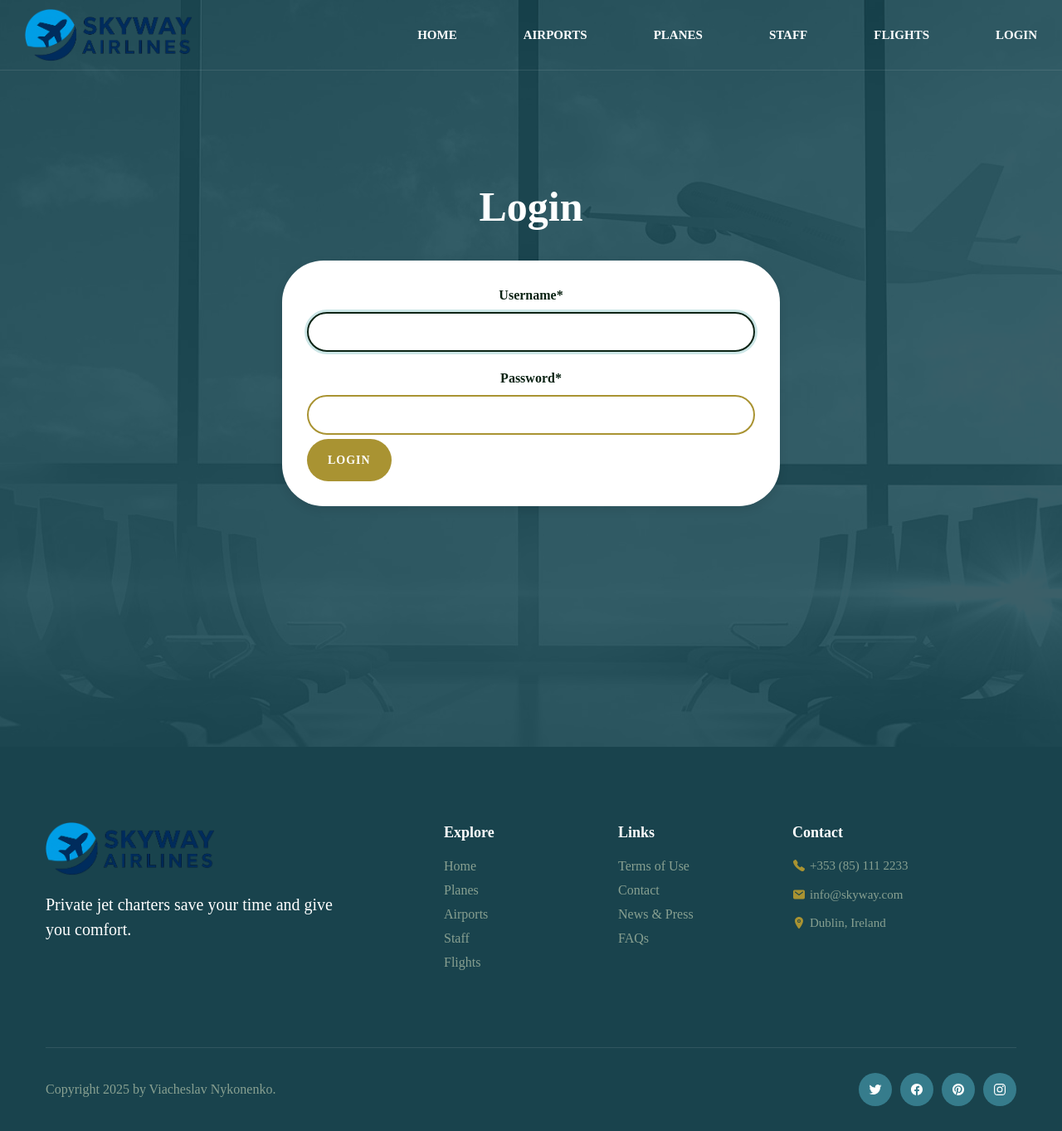
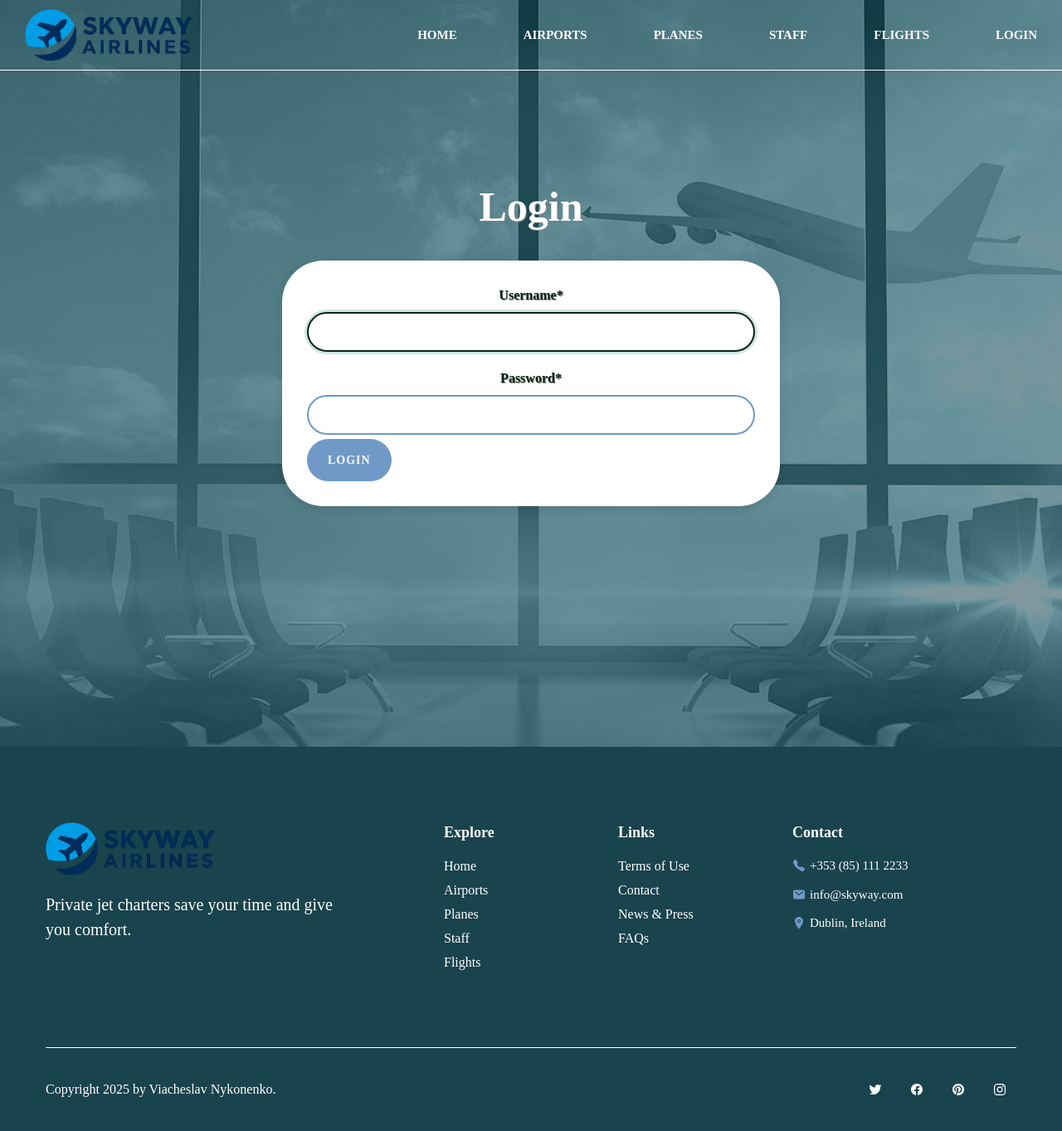
Before and after one commit to Slava-Nykonenko/skyway-airlines, a Django app: page /accounts/login/ in a window 1280 px wide. Shown: the whole page at 83% size. Run offline with Django 5.2, Linux system fonts and the light colour scheme; some libraries are stand-ins or nearby versions.

Commit message:
changed color scheme in styles.css

```diff
--- a/management/urls.py
+++ b/management/urls.py
@@ -37,8 +37,11 @@ from management.views import (
     AirportDeleteView,
     PlaneDeleteView,
     StaffDeleteView,
-    FlightDeleteView, toggle_assign_to_plane, toggle_assign_to_airport
+    FlightDeleteView,
+    toggle_assign_to_plane,
+    toggle_assign_to_airport
 )
+
 
 urlpatterns = [
     path("", index, name="index"),
@@ -65,5 +68,4 @@ urlpatterns = [
     path("planes/<int:pk>/toggle/", toggle_assign_to_plane, name="toggle-assign-to-plane"),
     path("airports/<int:pk>/toggle/", toggle_assign_to_airport, name="toggle-assign-to-airport")
 ]
-
 app_name = "management"
--- a/static/css/style.css
+++ b/static/css/style.css
@@ -1,36 +1,19 @@
+/*-----------------------------------*\
+  VARIABLES
+\*-----------------------------------*/
 :root {
-
-  /**
-   * colors
-   */
-
-  --british-racing-green: hsl(191, 44%, 38%);
+  /* COLORS */
   --phthalo-green-1: hsl(143, 54%, 9%);
   --phthalo-green-2: hsl(191, 51%, 20%);
-  --phthalo-green-3: hsl(144, 54%, 11%);
-  --phthalo-green_30: hsla(144, 51%, 15%, 0.3);
-  --morning-blue: hsl(143, 11%, 58%);
-  --satin-sheen-gold: hsl(49, 54%, 43%);
+  --morning-blue: hsl(0, 0%, 100%);
+  --medium-light-blue: hsl(212, 44%, 61%);
   --vegas-gold: hsl(48, 40%, 51%);
-  --medium-champagne: hsl(49, 63%, 81%);
   --baby-powder: hsl(51, 33%, 96%);
-  --light-gray: hsl(0, 0%, 80%);
-  --white_10: hsl(0, 0%, 100%, 0.1);
+  --white-10: hsla(0, 0%, 100%, 0.1);
   --white: hsl(0, 0%, 100%);
-  --black_50: hsla(0, 0%, 0%, 0.5);
 
-  /**
-   * gradient
-   */
-
-  --gradient-1: linear-gradient(180deg, hsla(137, 40%, 12%, 0) 47%, hsla(137, 40%, 12%, 0.89) 96%);
-
-  /**
-   * typography
-   */
-
+  /* TYPOGRAPHY */
   --ff-dm-sans: 'DM Sans', sans-serif;
-
   --fs-1: 4rem;
   --fs-2: 3.4rem;
   --fs-3: 3rem;
@@ -41,40 +24,26 @@
   --fs-8: 1.4rem;
 
   --fw-400: 400;
+  --fw-500: 500;
+  --fw-600: 600;
   --fw-700: 700;
-  --fw-600: 600;
-  --fw-500: 500;
 
-  /**
-   * spacing
-   */
-
+  /* SPACING */
   --section-padding: 120px;
 
-  /**
-   * shadow
-   */
-
-  --shadow: 0px 10px 60px 0px hsla(0, 0%, 0%, 0.25);
-
-  /**
-   * radius
-   */
-
+  /* BORDER RADIUS */
   --radius-pill: 50px;
   --radius-circle: 50%;
 
-  /**
-   * transition
-   */
+  /* SHADOWS */
+  --shadow: 0px 10px 60px hsla(0,0%,0%,0.25);
 
+  /* TRANSITION */
   --transition-1: 0.25s ease;
   --transition-2: 0.5s ease;
   --cubic-in: cubic-bezier(0.51, 0.03, 0.64, 0.28);
   --cubic-out: cubic-bezier(0.33, 0.85, 0.4, 0.96);
-
 }
-
 
 /*-----------------------------------*\
   #RESET
@@ -225,7 +194,7 @@ body.active { overflow: hidden; }
   left: 0;
   width: 100%;
   z-index: 4;
-  border-block-end: 1px solid var(--white_10);
+  border-block-end: 1px solid var(--white);
 }
 
 .header .container {
@@ -248,9 +217,9 @@ body.active { overflow: hidden; }
   transition: 0.25s var(--cubic-in);
 }
 
-.navbar-list { border-block-start: 1px solid var(--white_10); }
+.navbar-list { border-block-start: 1px solid var(--white); }
 
-.navbar-item { border-block-end: 1px solid var(--white_10); }
+.navbar-item { border-block-end: 1px solid var(--white); }
 
 .navbar-link {
   color: var(--white);
@@ -272,6 +241,7 @@ body.active { overflow: hidden; }
   background-color: var(--phthalo-green-2);
   color: var(--white);
   text-align: center;
+  text-shadow: 1px 1px 0 grey;
   padding-block: 200px 250px;
   z-index: 1;
 }
@@ -285,7 +255,7 @@ body.active { overflow: hidden; }
   background-size: cover;
   background-position: center;
   mix-blend-mode: luminosity;
-  opacity: 0.15;
+  opacity: 0.45;
   z-index: -1;
 }
 
@@ -359,7 +329,7 @@ body.active { overflow: hidden; }
 .form-wrapper .form-control {
   width: 100%;
   padding: 10px 14px;
-  border: 2px solid var(--satin-sheen-gold);
+  border: 2px solid var(--medium-light-blue);
   border-radius: var(--radius-pill);
   font-size: 16px;
   box-sizing: border-box;
@@ -639,17 +617,17 @@ h3 {
 
 .footer-list-item ion-icon {
   flex-shrink: 0;
-  color: var(--satin-sheen-gold);
+  color: var(--medium-light-blue);
 }
 
 .footer-list-item .footer-link { margin-block-start: 0; }
 
 .footer-list-item :is(.footer-link, .address) { font-size: var(--fs-7); }
 
-.footer-list-item .footer-link:is(:hover, :focus) { color: var(--satin-sheen-gold); }
+.footer-list-item .footer-link:is(:hover, :focus) { color: var(--medium-light-blue); }
 
 .footer-bottom {
-  border-block-start: 1px solid var(--white_10);
+  border-block-start: 1px solid var(--white);
   padding-block: 30px;
   text-align: center;
 }
@@ -662,7 +640,6 @@ h3 {
 }
 
 .social-link {
-  background-color: var(--british-racing-green);
   color: var(--white);
   padding: 12px;
   border-radius: var(--radius-circle);
--- a/templates/base.html
+++ b/templates/base.html
@@ -82,11 +82,11 @@
           </li>
 
           <li>
-            <a href="{% url 'management:planes' %}" class="footer-link">Planes</a>
+            <a href="{% url 'management:airports' %}" class="footer-link">Airports</a>
           </li>
 
           <li>
-            <a href="{% url 'management:airports' %}" class="footer-link">Airports</a>
+            <a href="{% url 'management:planes' %}" class="footer-link">Planes</a>
           </li>
 
           <li>
--- a/templates/includes/navigation.html
+++ b/templates/includes/navigation.html
@@ -26,7 +26,10 @@
             <li class="nav-bar-item">
               <a href="{{ user.get_absolute_url }}" class="navbar-link" data-nav-link>{{ user.get_username }}</a></li>
             <li class="nav-bar-item">
-              <a href="{% url 'logout' %}?next={{request.path}} " class="navbar-link" data-nav-link>Logout</a>
+              <form method="post" action="{% url 'logout' %}">
+                {% csrf_token %}
+                <button type="submit" class="navbar-link">Logout</button>
+              </form>
             </li>
           {% else %}
             <li class="nav-bar-item">
--- a/templates/registration/logged_out.html
+++ b/templates/registration/logged_out.html
@@ -1,7 +1,6 @@
 {% extends "base.html" %}
 
 {% block content %}
-<h2 class="header-2">Logged out!</h2>
-
-<a href="{% url 'login'%}">Click here to login again.</a>
+  <h2 class="header-2">Logged out!</h2>
+  <a class="login-lnk" href="{% url 'login'%}">Click here to login again</a>
 {% endblock %}
--- a/templates/registration/login.html
+++ b/templates/registration/login.html
@@ -4,7 +4,7 @@
 {% block content %}
 
 {% if form.errors %}
-  <p class="article">Your username and password didn't match. Please try again.</p>
+  <p class="paragraph">Your username and password didn't match. Please try again.</p>
 {% endif %}
 
 <h2 class="header-2">Login</h2>
```
Also changed, not shown: other parts of static/css/style.css (+18 -10 lines), static/js/script.js (deleted, +0 -65 lines).
